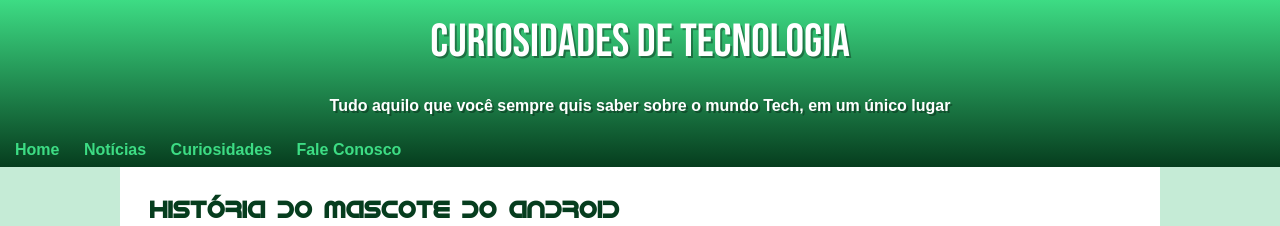
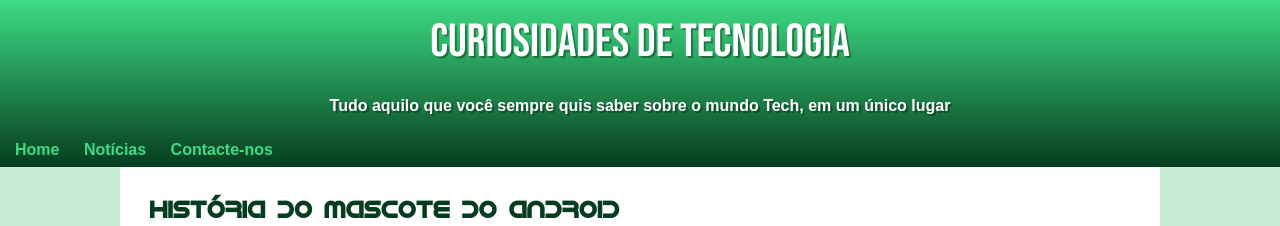
Before and after one commit to GuilhermeDFerreira/projeto-android, a plain HTML site: page index.html in a window 1280 px wide. Shown: the top 226 px of the page. Drawn offline with Linux system fonts and the light colour scheme.

Commit message:
Update index.html

```diff
--- a/index.html
+++ b/index.html
@@ -18,8 +18,7 @@
         <nav>
             <a href="#">Home</a>
             <a href="#">Notícias</a>
-            <a href="#">Curiosidades</a>
-            <a href="#">Fale Conosco</a>
+            <a href="#">Contacte-nos</a>
         </nav>
     </header>
     <main>
```
